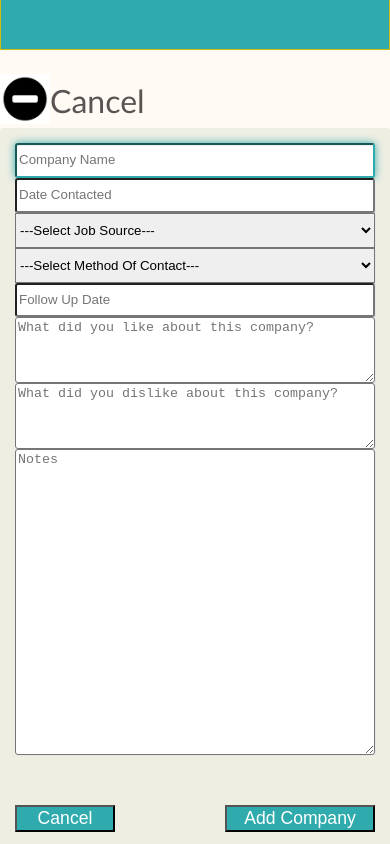
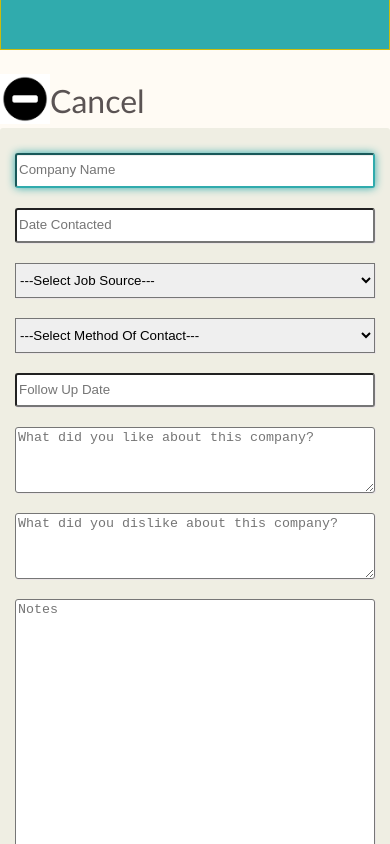
Before and after one commit to BeneventoFrank/JobTracker, a React (Create React App) app in the folder apptracker/: page / in a window 390 px wide. Both pictures are taken after a click on the picture 25 px from the left and 99 px from the top of the page. Shown: the top 844 px of the page. Built offline with nearby package versions, Linux system fonts and the light colour scheme.

Commit message:
working on padding when mobile

```diff
--- a/apptracker/src/components/inputForm.js
+++ b/apptracker/src/components/inputForm.js
@@ -82,6 +82,7 @@ class InputForm extends React.Component {
 
               <form onSubmit={this.handleSubmit} className="frmAddJobApplication hidden">
                   <input
+                    className='formPadding'
                     id='txtCompanyName'
                     value={this.state.companyName}
                     onChange={event => this.setState({ companyName: event.target.value })}
@@ -89,6 +90,7 @@ class InputForm extends React.Component {
                     placeholder="Company Name"
                   />
                   <input
+                    className='formPadding'
                     value={this.state.dateContacted}
                     onChange={event =>
                       this.setState({ dateContacted: event.target.value })
@@ -98,7 +100,7 @@ class InputForm extends React.Component {
                   />
 
                   <select
-                    className='selectBorder'
+                    className='selectBorder formPadding'
                     onChange={event => this.setState({ jobSource: event.target.value })}
                   >
                     <option value="-1">---Select Job Source---</option>
@@ -108,7 +110,7 @@ class InputForm extends React.Component {
                   </select>
 
                   <select
-                    className='selectBorder'
+                    className='selectBorder formPadding'
                     onChange={event =>
                       this.setState({ methodOfContact: event.target.value })
                     }
@@ -120,6 +122,7 @@ class InputForm extends React.Component {
                   </select>
 
                   <input
+                    className='formPadding'
                     value={this.state.followUpDate}
                     onChange={event =>
                       this.setState({ followUpDate: event.target.value })
@@ -127,11 +130,11 @@ class InputForm extends React.Component {
                     type="text"
                     placeholder="Follow Up Date"
                   />
-                  <textarea id='txtLiked' rows="4" cols="50" placeholder="What did you like about this company?">
+                  <textarea className='formPadding' id='txtLiked' rows="4" cols="50" placeholder="What did you like about this company?">
                   </textarea>
-                  <textarea id='txtDisLiked' rows="4" cols="50" placeholder="What did you dislike about this company?">
+                  <textarea className='formPadding' id='txtDisLiked' rows="4" cols="50" placeholder="What did you dislike about this company?">
                   </textarea>
-                  <textarea id='txtNote' rows="20" cols="50" placeholder="Notes"></textarea>
+                  <textarea className='formPadding' id='txtNote' rows="20" cols="50" placeholder="Notes"></textarea>
                   <div className='formButtons'>
                     <button onClick={this.CancelNewContact} className="btnCancel" type="submit">Cancel</button>
                     <button className="btnSubmit" type="submit">Add Company</button>
--- a/apptracker/src/static/css/index.css
+++ b/apptracker/src/static/css/index.css
@@ -286,6 +286,12 @@ table {
   border-radius: 3px;
   background-color: #efeee3;
 }
+@media (max-width:800px) {
+  .frmAddJobApplication .formPadding {
+    margin-top: 10px;
+    margin-bottom: 10px;
+  }
+}
 .frmAddJobApplication .frmAddJobAppHeader {
   font-size: 2rem;
 }
--- a/apptracker/src/static/less/form.less
+++ b/apptracker/src/static/less/form.less
@@ -2,6 +2,6 @@
     width: 30%;
 
     @media @mobile {
-      width: 100%
+      width: 100%;
     }
   }
```
Also changed, not shown: apptracker/src/static/less/inputForm.less (+7 -2 lines).
